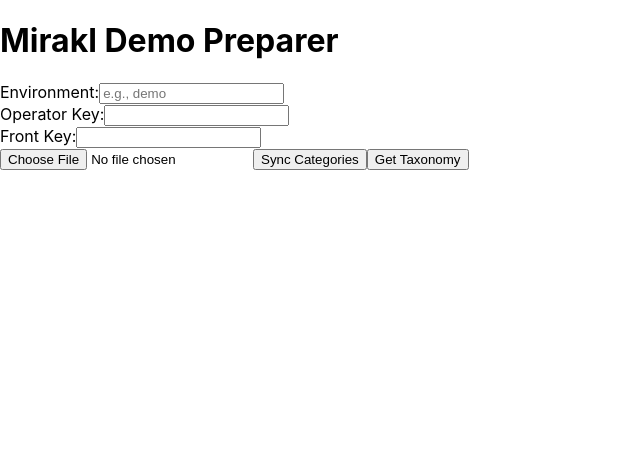
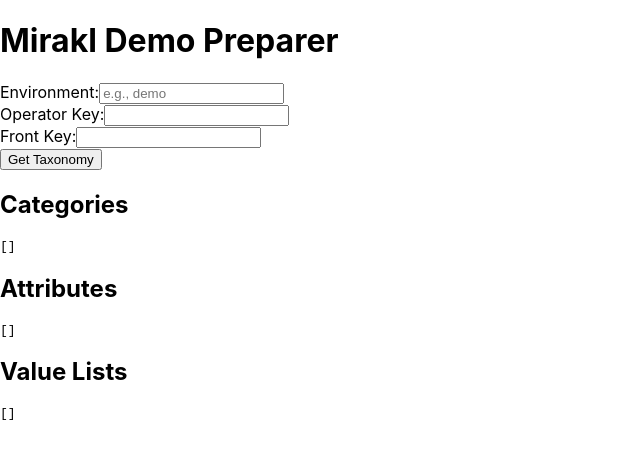
Before and after one commit to rcoelhoMirakl/mirakl-demo-preparer, a React (Create React App) app: page / in a window 1280 px wide. Shown: the top 458 px of the page, without its empty margins (0-640 px from the left). Built offline with nearby package versions, Linux system fonts and the light colour scheme.

Commit message:
Update App.js

```diff
--- a/src/App.js
+++ b/src/App.js
@@ -1,84 +1,41 @@
 import React, { useState } from 'react';
 import axios from 'axios';
-import * as XLSX from 'xlsx';
 
 function App() {
   const [environment, setEnvironment] = useState('');
   const [operatorKey, setOperatorKey] = useState('');
   const [frontKey, setFrontKey] = useState('');
-  const [file, setFile] = useState(null);
-
-  const handleFileChange = (event) => {
-    setFile(event.target.files[0]);
-  };
-
-  const synchronizeCategories = async () => {
-    if (!file || !environment || !frontKey || !operatorKey) {
-      alert('Please fill in all fields and select a file.');
-      return;
-    }
-
-    const formData = new FormData();
-    formData.append('file', file);
-
-    const apiUrl = `https://${environment}.mirakl.net`;
-
-    try {
-      const response = await axios.post(
-        `${apiUrl}/api/categories/synchros`,
-        formData,
-        {
-          headers: {
-            'Accept': 'application/json',
-            'Authorization': frontKey,
-          },
-        }
-      );
-
-      console.log('Synchronization successful:', response.data);
-      alert('Synchronization successful!');
-    } catch (error) {
-      console.error('Error:', error);
-      alert('Synchronization failed. Please check the console for details.');
-    }
-  };
+  const [categories, setCategories] = useState([]);
+  const [attributes, setAttributes] = useState([]);
+  const [valueLists, setValueLists] = useState([]);
 
   const getTaxonomy = async () => {
-    if (!environment || !frontKey) {
+    if (!environment || !frontKey || !operatorKey) {
       alert('Please fill in all fields.');
       return;
     }
 
-    const apiUrl = `https://${environment}.mirakl.net`;
+    const apiUrl = `https://${environment}.mirakl.net/api`;
 
     try {
       const [categoriesRes, valueListsRes, attributesRes] = await Promise.all([
-        axios.get(`${apiUrl}/api/hierarchies`, {
-          headers: { 'Accept': 'application/json', 'Authorization': frontKey },
+        axios.get(`${apiUrl}/hierarchies`, {
+          headers: { 'Authorization': frontKey },
         }),
-        axios.get(`${apiUrl}/api/values_lists`, {
-          headers: { 'Accept': 'application/json', 'Authorization': frontKey },
+        axios.get(`${apiUrl}/values_lists`, {
+          headers: { 'Authorization': frontKey },
         }),
-        axios.get(`${apiUrl}/api/products/attributes`, {
-          headers: { 'Accept': 'application/json', 'Authorization': frontKey },
+        axios.get(`${apiUrl}/products/attributes`, {
+          headers: { 'Authorization': frontKey },
         }),
       ]);
 
-      const categories = categoriesRes.data;
-      const valueLists = valueListsRes.data;
-      const attributes = attributesRes.data;
+      // Assuming the data structure returned is an array of objects
+      setCategories(categoriesRes.data);
+      setValueLists(valueListsRes.data);
+      setAttributes(attributesRes.data);
 
-      const workbook = XLSX.utils.book_new();
-      const categoriesSheet = XLSX.utils.json_to_sheet(categories);
-      const valueListsSheet = XLSX.utils.json_to_sheet(valueLists);
-      const attributesSheet = XLSX.utils.json_to_sheet(attributes);
-
-      XLSX.utils.book_append_sheet(workbook, categoriesSheet, 'Categories');
-      XLSX.utils.book_append_sheet(workbook, valueListsSheet, 'Value Lists');
-      XLSX.utils.book_append_sheet(workbook, attributesSheet, 'Attributes');
-
-      XLSX.writeFile(workbook, 'taxonomy.xlsx');
-      alert('Taxonomy file has been downloaded!');
+      alert('Taxonomy data retrieved!');
     } catch (error) {
       console.error('Error:', error);
       alert('Failed to get taxonomy data. Please check the console for details.');
@@ -106,9 +63,21 @@
           <input type="text" value={frontKey} onChange={(e) => setFrontKey(e.target.value)} />
         </label>
       </div>
-      <input type="file" onChange={handleFileChange} />
-      <button onClick={synchronizeCategories}>Sync Categories</button>
       <button onClick={getTaxonomy}>Get Taxonomy</button>
+
+      {/* Displaying the data */}
+      <div>
+        <h2>Categories</h2>
+        <pre>{JSON.stringify(categories, null, 2)}</pre>
+      </div>
+      <div>
+        <h2>Attributes</h2>
+        <pre>{JSON.stringify(attributes, null, 2)}</pre>
+      </div>
+      <div>
+        <h2>Value Lists</h2>
+        <pre>{JSON.stringify(valueLists, null, 2)}</pre>
+      </div>
     </div>
   );
 }
```
